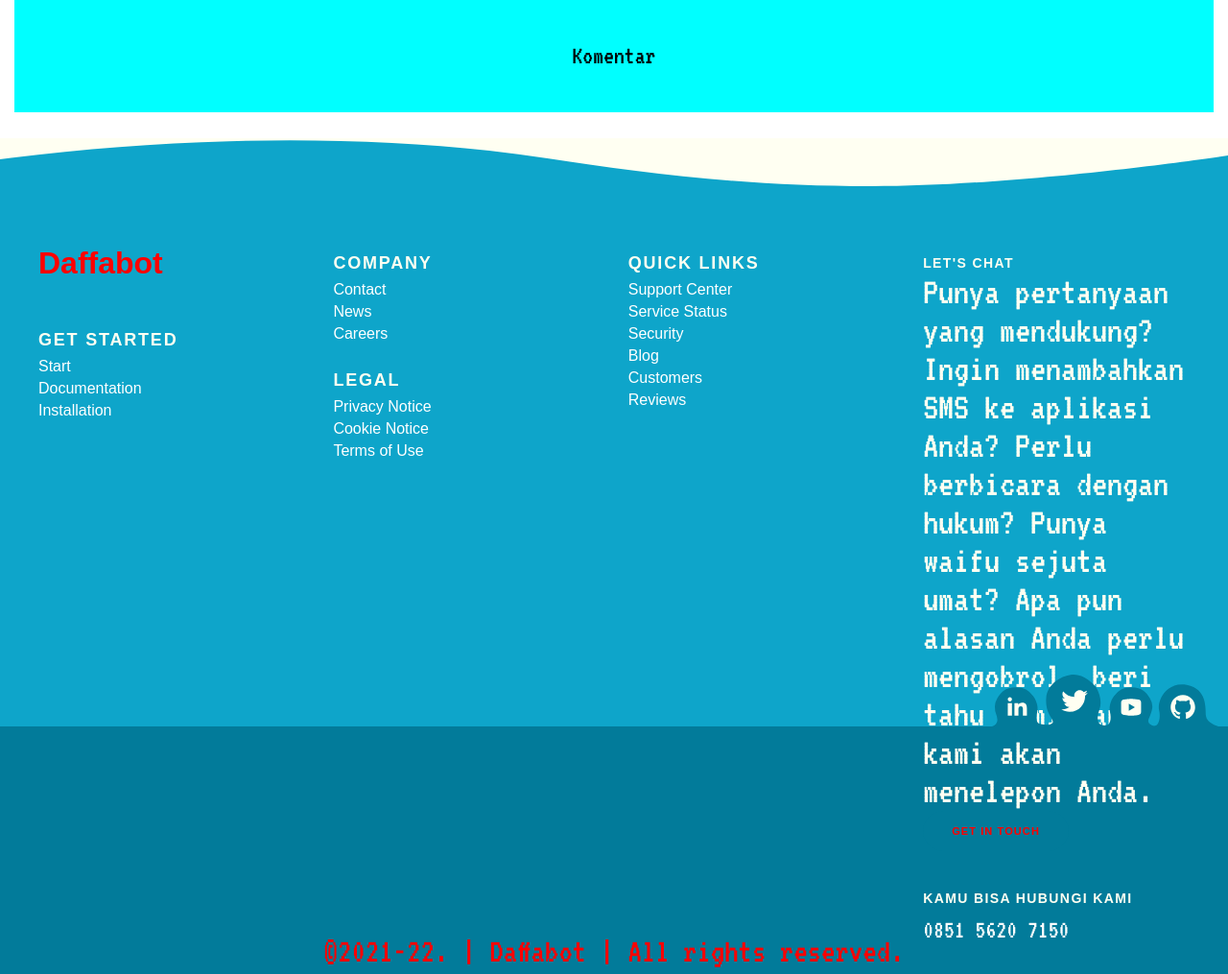
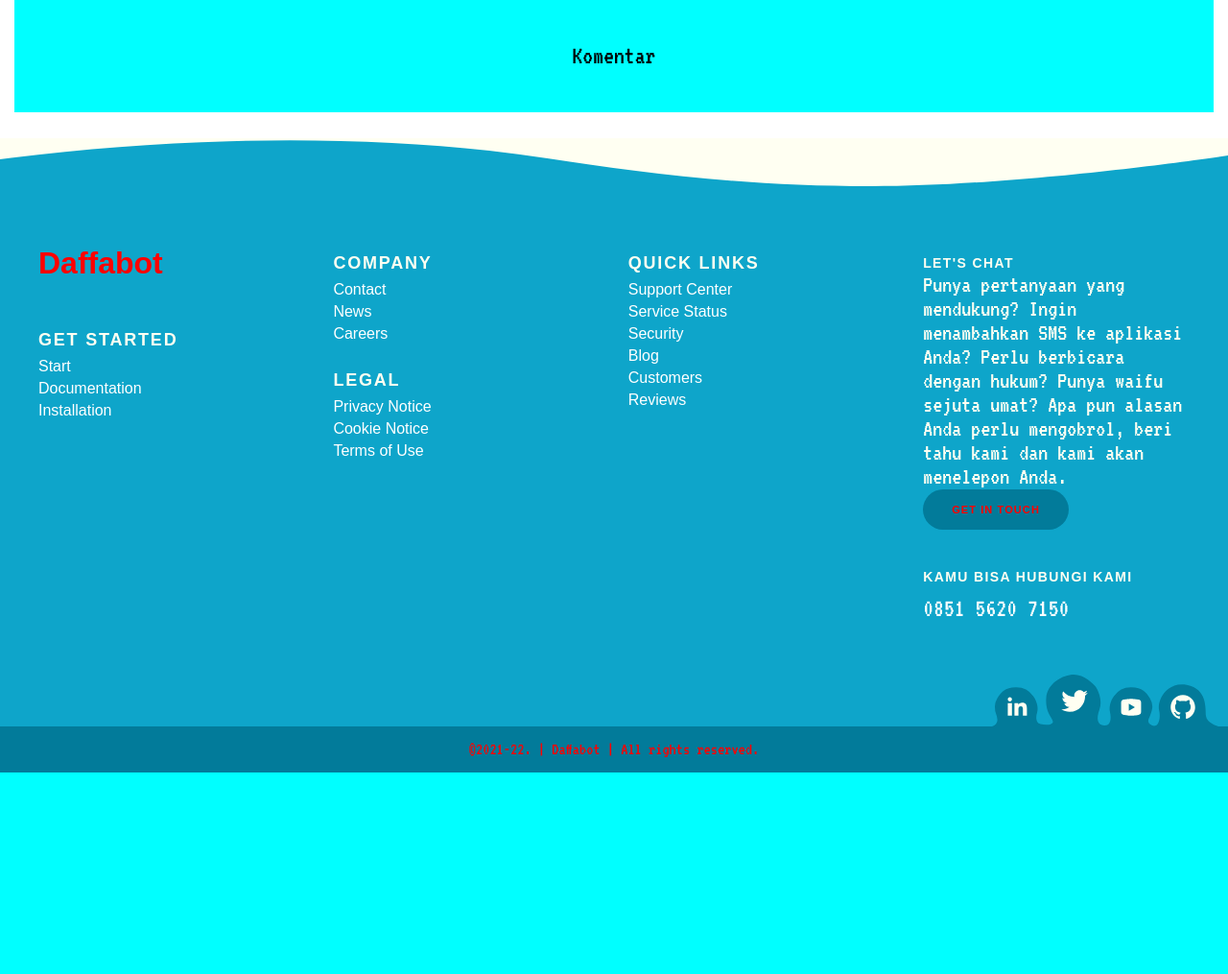
Before and after one commit to Daffabot/Daffabot.github.io, a PHP site: page / in a window 1280 px wide. Shown: the part 3984-4999 px from the top of the page at 96% size. After the commit the page ends 4789 px from the top, so only its background shows below. Run offline with PHP 8.4, Linux system fonts and the light colour scheme; some libraries are stand-ins or nearby versions.

Commit message:
stylefooter.css

```diff
--- a/stylefooter.css
+++ b/stylefooter.css
@@ -68,7 +68,7 @@
      color: #fffff2;
      margin-top: 1px;
      margin-bottom: 1px;
-     font-size: 40px;
+     font-size: 25px;
    }
    .footer-call-to-action-button:hover {
      background-color: #fffff2;
@@ -197,7 +197,7 @@
    }
    .footer-copyright-text {
     color: #fff;
-     font-size: 36px;
+     font-size: 18px;
      font-weight: 400;
      line-height: 18px;
      margin-bottom: 0;
```
